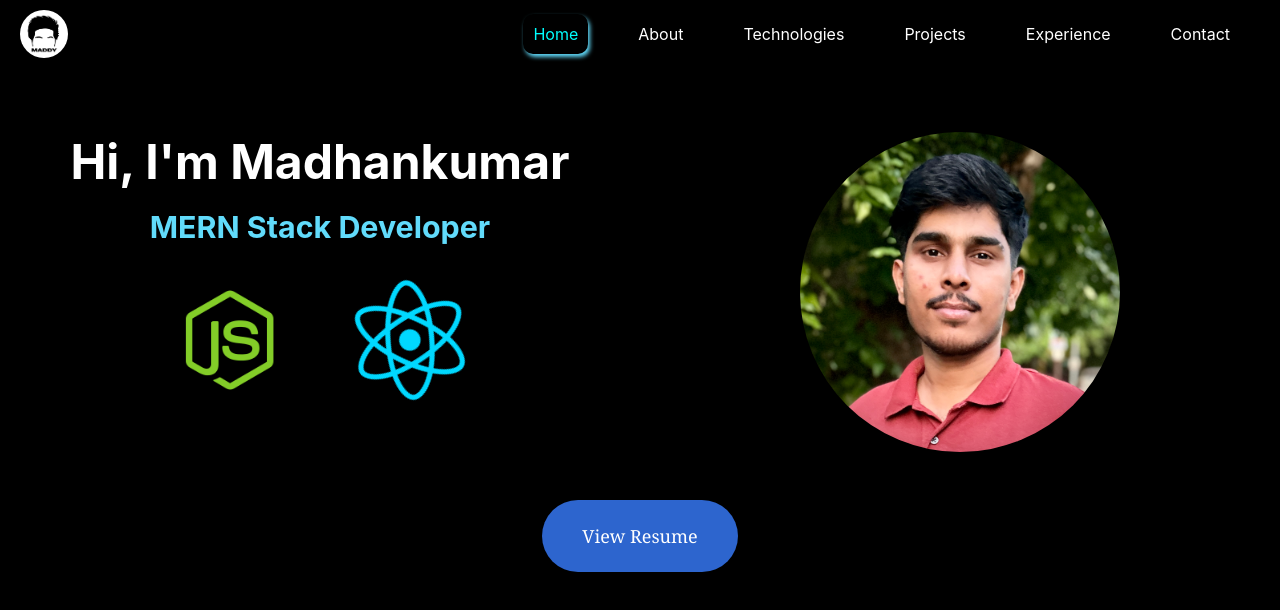
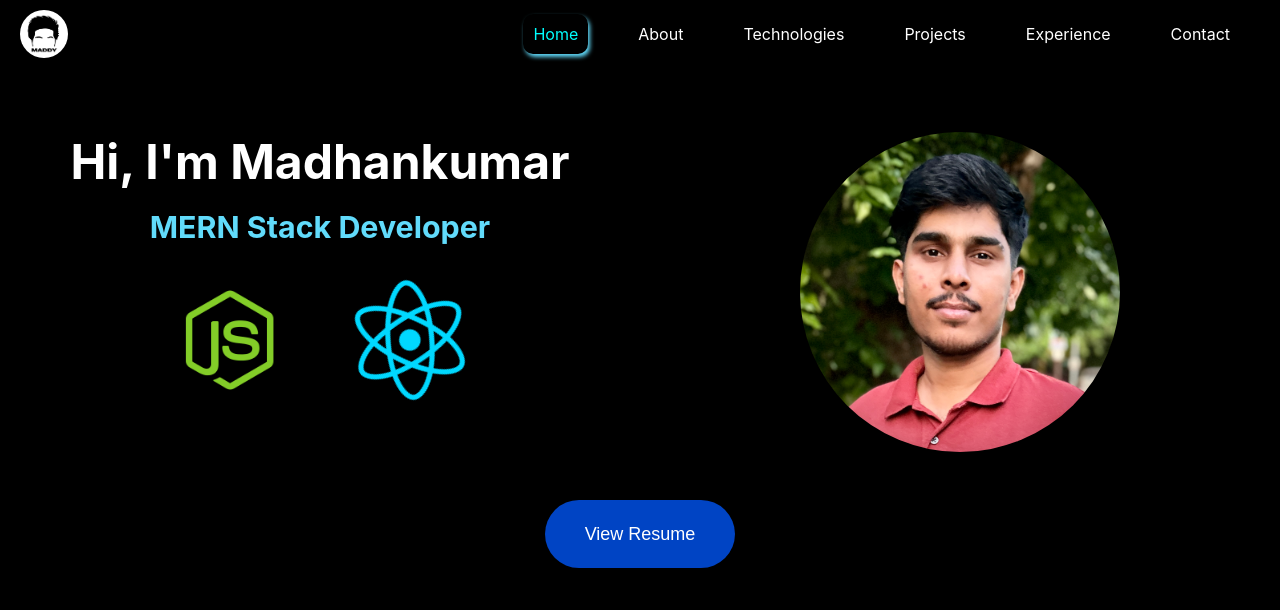
Before and after one commit to Madhanm2001/My-portfolio, a React (Create React App) app: page / in a window 1280 px wide. Shown: the top 610 px of the page. Built offline with nearby package versions, Linux system fonts and the light colour scheme; the HTML template or start-up script is replaced by a standard one.

Commit message:
button style Change

```diff
--- a/src/components/HeroSection.js
+++ b/src/components/HeroSection.js
@@ -39,6 +39,7 @@ const HeroSection = () => {
           />
         </div>
       </div>
+
     <a href='https://drive.google.com/file/d/1sAsW4ADpb2QTAZBRs15Gf3idV9iX2utc/view?usp=drivesdk' target='_blank' id='viewResume'>View Resume</a>
     </div>
   ) : (
@@ -46,7 +47,6 @@ const HeroSection = () => {
       <div class="loader"></div>
     </div>
   )
-
 };
 
 export default HeroSection;
--- a/src/styles/HeroSection.css
+++ b/src/styles/HeroSection.css
@@ -14,7 +14,6 @@
   width: 100%;
   height: 100%;
 }
-
 .column-1,.column-2{
   width: 40%;
   padding: 5%;
@@ -42,7 +41,7 @@
   max-width: 60%;
 } */
 #viewResume{
-  border-radius:5vh;border:none;background:rgb(45, 101, 206);cursor:pointer;padding:3vh 5vh;text-decoration:none;color: rgb(255, 255, 255);font-weight:500;font-size:large;font-family:Cambria, Cochin, Georgia, Times, 'Times New Roman', serif,sans-serif;
+  border-radius:5vh;border:none;background:rgb(0, 68, 196);cursor:pointer;padding:3vh 5vh;text-decoration:none;color: rgb(255, 255, 255);font-weight:500;font-size:large;font-family:Arial, sans-serif;
 }
 #viewResume:hover{
   background-color: rgb(0, 52, 148);
@@ -53,11 +52,9 @@
   animation: rotate 2.5s linear infinite;
   user-select: none;
 }
-
 .image-1:hover {
   animation-play-state: paused;
 }
-
 
 @keyframes rotate {
   from {
```
